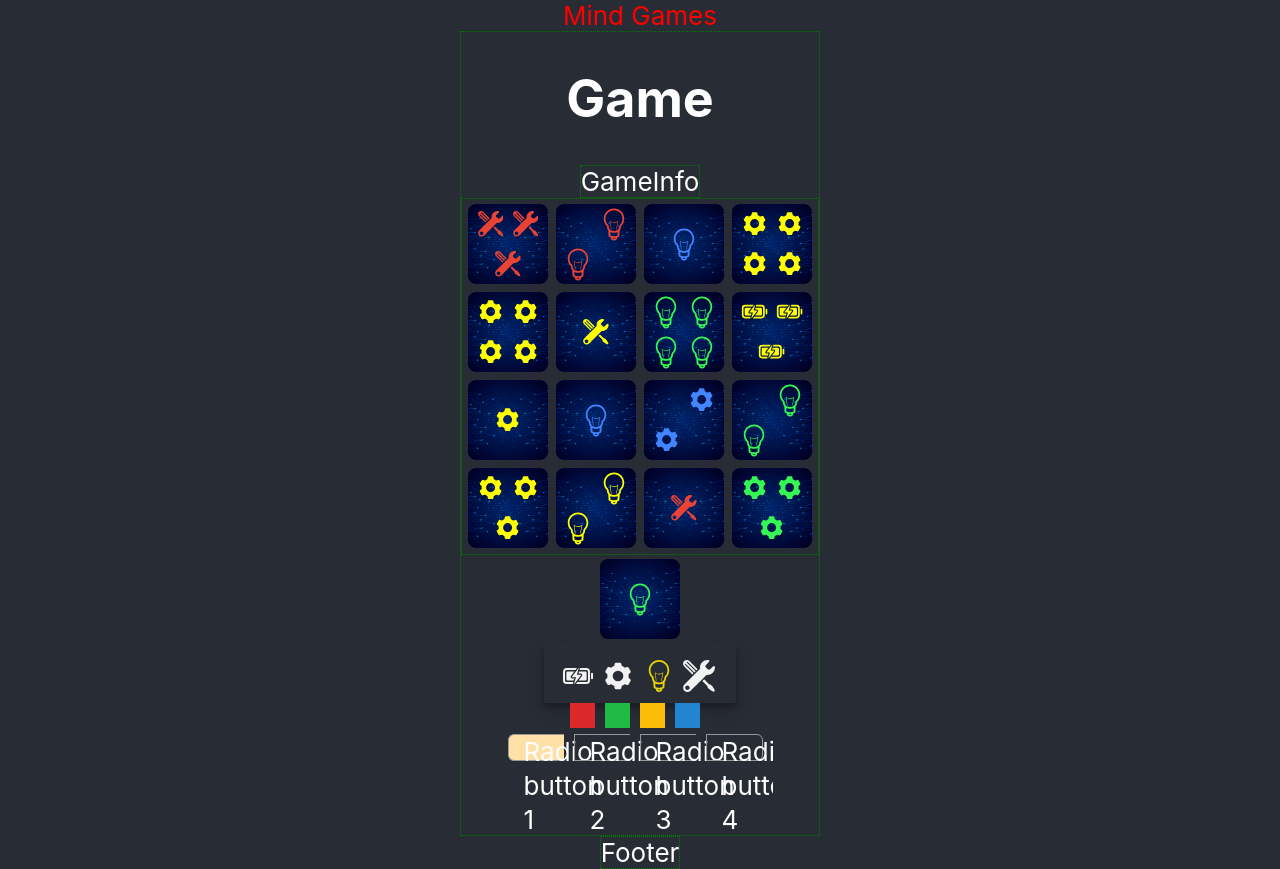
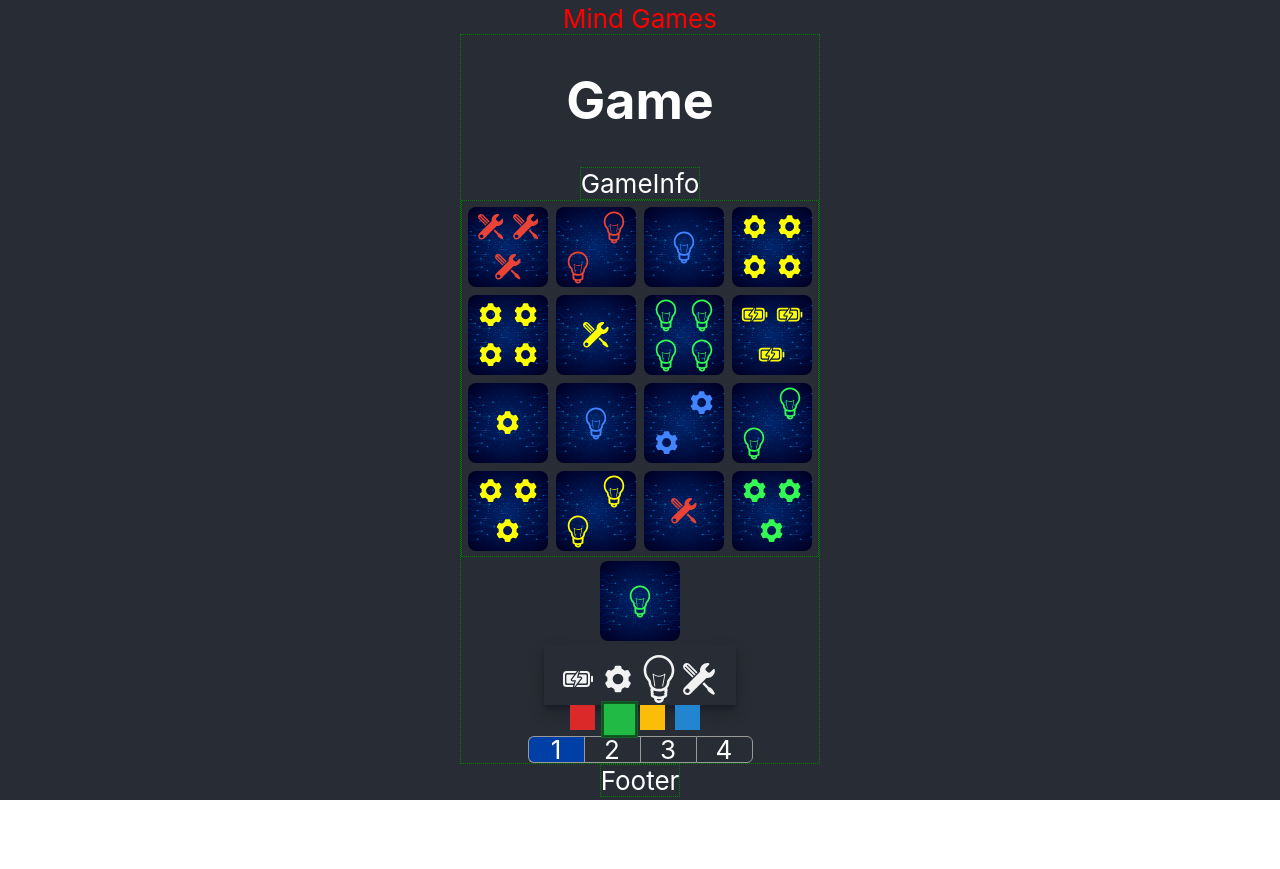
Before and after one commit to Dudarik/train-my-mind-react, a React (Create React App) app: page / in a window 1280 px wide. After the commit the page ends 800 px from the top, so only its background shows below. Built offline with nearby package versions, Linux system fonts and the light colour scheme; the HTML template or start-up script is replaced by a standard one.

Commit message:
make user controls, and this is work

```diff
--- a/src/CountCardItemsChooser/CountCardItemsChooser.scss
+++ b/src/CountCardItemsChooser/CountCardItemsChooser.scss
@@ -1,19 +1,28 @@
 .form_radio_group {
-  display: inline-block;
-  overflow: hidden;
+  display: flex;
+  flex-direction: row;
 }
 .form_radio_group-item {
-  display: inline-block;
+  // display: inline-block;
   // float: left;
+  display: flex;
+  align-items: center;
+  justify-content: center;
 }
 .form_radio_group input[type="radio"] {
   display: none;
+  position: absolute;
 }
 .form_radio_group label {
-  display: inline-block;
+  display: flex;
+  align-items: center;
+  justify-content: center;
+
   cursor: pointer;
+
+  margin: 0;
   padding: 0px 15px;
-  line-height: 34px;
+  color: white;
   border: 1px solid #999;
   border-right: none;
   user-select: none;
@@ -29,7 +38,7 @@
 
 /* Checked */
 .form_radio_group input[type="radio"]:checked + label {
-  background: #ffe0a6;
+  background: #0040a6;
 }
 
 /* Hover */
--- a/src/CountCardItemsChooser/CountCardItemsChooser.tsx
+++ b/src/CountCardItemsChooser/CountCardItemsChooser.tsx
@@ -1,22 +1,67 @@
+import React, { useContext } from "react";
+import { GameContext } from "../context";
+import { actionChooseCardTypes } from "../context/gameReducer";
+
 import "./CountCardItemsChooser.scss";
+
 const CountCardItemsChooser = () => {
+  const { state, dispatch } = useContext(GameContext);
+
+  const { countItem } = state.userChooseCard;
+
+  const handlerCountCardItemsChooser = (
+    event: React.ChangeEvent<HTMLInputElement>
+  ) => {
+    dispatch({
+      type: actionChooseCardTypes.changeUCSCardCountItem,
+      payload: Number(event.target.value),
+    });
+  };
   return (
     <div className='form_radio_group'>
       <div className='form_radio_group-item'>
-        <input id='radio-1' type='radio' name='radio' value='1' checked />
-        <label htmlFor='radio-1'>Radio button 1</label>
+        <input
+          id='radio-1'
+          type='radio'
+          name='radio'
+          value='1'
+          checked={countItem === 1}
+          onChange={handlerCountCardItemsChooser}
+        />
+        <label htmlFor='radio-1'>1</label>
       </div>
       <div className='form_radio_group-item'>
-        <input id='radio-2' type='radio' name='radio' value='2' />
-        <label htmlFor='radio-2'>Radio button 2</label>
+        <input
+          id='radio-2'
+          type='radio'
+          name='radio'
+          value='2'
+          checked={countItem === 2}
+          onChange={handlerCountCardItemsChooser}
+        />
+        <label htmlFor='radio-2'>2</label>
       </div>
       <div className='form_radio_group-item'>
-        <input id='radio-3' type='radio' name='radio' value='3' />
-        <label htmlFor='radio-3'>Radio button 3</label>
+        <input
+          id='radio-3'
+          type='radio'
+          name='radio'
+          value='3'
+          checked={countItem === 3}
+          onChange={handlerCountCardItemsChooser}
+        />
+        <label htmlFor='radio-3'>3</label>
       </div>
       <div className='form_radio_group-item'>
-        <input id='radio-4' type='radio' name='radio' value='4' />
-        <label htmlFor='radio-4'>Radio button 4</label>
+        <input
+          id='radio-4'
+          type='radio'
+          name='radio'
+          value='4'
+          checked={countItem === 4}
+          onChange={handlerCountCardItemsChooser}
+        />
+        <label htmlFor='radio-4'>4</label>
       </div>
     </div>
   );
--- a/src/components/Battery/Battery.tsx
+++ b/src/components/Battery/Battery.tsx
@@ -6,6 +6,8 @@ type Props = {
 
 const Battery = (props: Props) => {
   const { color } = props;
+  // console.log(color);
+  // console.log(color);
   return (
     <svg
       // width={32}
@@ -13,7 +15,7 @@ const Battery = (props: Props) => {
       width='85%'
       height='85%'
       viewBox='0 0 512 512'
-      fill={color}
+      fill={color ? color : "#fff"}
       xmlns='http://www.w3.org/2000/svg'
       {...props}>
       <title>{"ionicons-v5-d"}</title>
--- a/src/components/CardTypeChooser/CardTypeChooser.scss
+++ b/src/components/CardTypeChooser/CardTypeChooser.scss
@@ -30,46 +30,50 @@
   transform: scale(1.2);
 }
 
-input[type="radio"] {
+.chooser-container input[type="radio"]:checked + svg {
+  transform: scale(1.5);
+}
+
+.chooser-container input[type="radio"] {
   position: absolute;
   opacity: 0;
 }
 
-input[type="radio"] + svg {
+.chooser-container input[type="radio"] + svg {
   -webkit-transition: all 0.2s;
   transition: all 0.2s;
 }
 
-input + svg {
+.chooser-container input + svg {
   cursor: pointer;
 }
 
-input[class="chooser-battery"]:hover + svg,
-input[class="chooser-battery"]:checked + svg,
-input[class="chooser-battery"]:focus + svg {
-  fill: rgb(0, 109, 217);
-}
+// input[class="chooser-battery"]:hover + svg,
+// input[class="chooser-battery"]:checked + svg,
+// input[class="chooser-battery"]:focus + svg {
+//   fill: rgb(0, 109, 217);
+// }
 
-input[class="chooser-gear"]:hover + svg,
-input[class="chooser-gear"]:checked + svg,
-input[class="chooser-gear"]:focus + svg {
-  fill: rgb(0, 204, 79);
-}
+// input[class="chooser-gear"]:hover + svg,
+// input[class="chooser-gear"]:checked + svg,
+// input[class="chooser-gear"]:focus + svg {
+//   fill: rgb(0, 204, 79);
+// }
 
-input[class="chooser-lamp"]:hover + svg,
-input[class="chooser-lamp"]:checked + svg,
-input[class="chooser-lamp"]:focus + svg {
-  fill: rgb(232, 214, 0);
-}
+// input[class="chooser-lamp"]:hover + svg,
+// input[class="chooser-lamp"]:checked + svg,
+// input[class="chooser-lamp"]:focus + svg {
+//   fill: rgb(232, 214, 0);
+// }
 
-input[class="chooser-tool"]:hover + svg,
-input[class="chooser-tool"]:checked + svg,
-input[class="chooser-tool"]:focus + svg {
-  fill: rgb(229, 132, 0);
-}
+// input[class="chooser-tool"]:hover + svg,
+// input[class="chooser-tool"]:checked + svg,
+// input[class="chooser-tool"]:focus + svg {
+//   fill: rgb(229, 132, 0);
+// }
 
-input[class="super-sad"]:hover + svg,
-input[class="super-sad"]:checked + svg,
-input[class="super-sad"]:focus + svg {
-  fill: rgb(239, 42, 16);
-}
+// input[class="super-sad"]:hover + svg,
+// input[class="super-sad"]:checked + svg,
+// input[class="super-sad"]:focus + svg {
+//   fill: rgb(239, 42, 16);
+// }
--- a/src/components/CardTypeChooser/CardTypeChooser.tsx
+++ b/src/components/CardTypeChooser/CardTypeChooser.tsx
@@ -1,33 +1,33 @@
-import React from "react";
+import { useContext } from "react";
 import { BATTERY, GEAR, LAMP, TOOL } from "../../const";
+import { GameContext } from "../../context";
+import { actionChooseCardTypes } from "../../context/gameReducer";
 import Battery from "../Battery/Battery";
 import Gear from "../Gear/Gear";
 import Lamp from "../Lamp/Lamp";
 import Tool from "../Tool/Tool";
 import "./CardTypeChooser.scss";
 
-type Props = {
-  cardType: string;
-  cardColor: string;
-};
-
-const CardTypesChooser: React.FC<Props> = (props: Props) => {
-  const { cardType, cardColor } = props;
+const CardTypesChooser: React.FC = () => {
+  const { state, dispatch } = useContext(GameContext);
+  const { cardType, cardColor } = state.userChooseCard;
 
   const handleCardTypesChooser = (
-    event: React.FormEvent<HTMLInputElement>
+    event: React.ChangeEvent<HTMLInputElement>
   ): void => {
-
+    dispatch({
+      type: actionChooseCardTypes.changeUCSCardType,
+      payload: event.target.value,
+    });
   };
 
-  // console.log(cardType, cardColor);
   return (
     <div className='chooser-container'>
       <form className='chooser-form'>
         <label htmlFor={BATTERY}>
           <input
             type='radio'
-            name='rating'
+            name='cardchooser'
             className={`chooser-${BATTERY}`}
             id={BATTERY}
             value={BATTERY}
@@ -41,7 +41,7 @@ const CardTypesChooser: React.FC<Props> = (props: Props) => {
         <label htmlFor={GEAR}>
           <input
             type='radio'
-            name='rating'
+            name='cardchooser'
             className={`chooser-${GEAR}`}
             id={GEAR}
             value={GEAR}
@@ -55,7 +55,7 @@ const CardTypesChooser: React.FC<Props> = (props: Props) => {
         <label htmlFor={LAMP}>
           <input
             type='radio'
-            name='rating'
+            name='cardchooser'
             className={`chooser-${LAMP}`}
             id={LAMP}
             value={LAMP}
@@ -69,7 +69,7 @@ const CardTypesChooser: React.FC<Props> = (props: Props) => {
         <label htmlFor={TOOL}>
           <input
             type='radio'
-            name='rating'
+            name='cardchooser'
             className={`chooser-${TOOL}`}
             id={TOOL}
             value={TOOL}
--- a/src/components/ColorChooser/ColorChooser.tsx
+++ b/src/components/ColorChooser/ColorChooser.tsx
@@ -1,20 +1,71 @@
+import { useContext } from "react";
+import {
+  CARD_ITEMS_COLOR_BLUE,
+  CARD_ITEMS_COLOR_GREEN,
+  CARD_ITEMS_COLOR_RED,
+  CARD_ITEMS_COLOR_YELLOW,
+} from "../../const";
+import { GameContext } from "../../context";
+import { actionChooseCardTypes } from "../../context/gameReducer";
+
 import "./ColorChooser.scss";
+
 const ColorChooser = () => {
+  const { state, dispatch } = useContext(GameContext);
+  const { cardColor } = state.userChooseCard;
+
+  const handlerCardColorChooser = (
+    event: React.ChangeEvent<HTMLInputElement>
+  ) => {
+    dispatch({
+      type: actionChooseCardTypes.changeUCSCardColor,
+      payload: event.target.value,
+    });
+  };
+
   return (
     <div className='colorchooser'>
-      <input type='radio' name='color' id='red' value='red' />
+      <input
+        type='radio'
+        name='color'
+        id='red'
+        checked={cardColor === CARD_ITEMS_COLOR_RED}
+        value={CARD_ITEMS_COLOR_RED}
+        onChange={handlerCardColorChooser}
+      />
       <label htmlFor='red'>
         <span className='red'></span>
       </label>
-      <input type='radio' name='color' id='green' />
+      <input
+        type='radio'
+        name='color'
+        id='green'
+        checked={cardColor === CARD_ITEMS_COLOR_GREEN}
+        value={CARD_ITEMS_COLOR_GREEN}
+        onChange={handlerCardColorChooser}
+      />
       <label htmlFor='green'>
         <span className='green'></span>
       </label>
-      <input type='radio' name='color' id='yellow' />
+      <input
+        type='radio'
+        name='color'
+        id='yellow'
+        checked={cardColor === CARD_ITEMS_COLOR_YELLOW}
+        value={CARD_ITEMS_COLOR_YELLOW}
+        onChange={handlerCardColorChooser}
+      />
       <label htmlFor='yellow'>
         <span className='yellow'></span>
       </label>
-      <input type='radio' name='color' id='blue' />
+      <input
+        type='radio'
+        name='color'
+        id='blue'
+        checked={cardColor === CARD_ITEMS_COLOR_BLUE}
+        value={CARD_ITEMS_COLOR_BLUE}
+        onChange={handlerCardColorChooser}
+      />
       <label htmlFor='blue'>
         <span className='blue'></span>
       </label>{" "}
--- a/src/components/GameControls/GameControls.tsx
+++ b/src/components/GameControls/GameControls.tsx
@@ -8,17 +8,14 @@ import ColorChooser from "../ColorChooser/ColorChooser";
 import CountCardItemsChooser from "../../CountCardItemsChooser/CountCardItemsChooser";
 
 const GameControls: React.FC = () => {
-  const { state, dispatch } = useContext(GameContext);
+  const { state } = useContext(GameContext);
 
   const { userChooseCard } = state;
-  console.log(userChooseCard);
+  // console.log(userChooseCard);
   return (
     <div className='gamecontrols'>
       <Card {...userChooseCard} />
-      <CardTypeChooser
-        cardType={userChooseCard.cardType}
-        cardColor={userChooseCard.cardColor}
-      />
+      <CardTypeChooser />
       <ColorChooser />
       <CountCardItemsChooser />
     </div>
```
